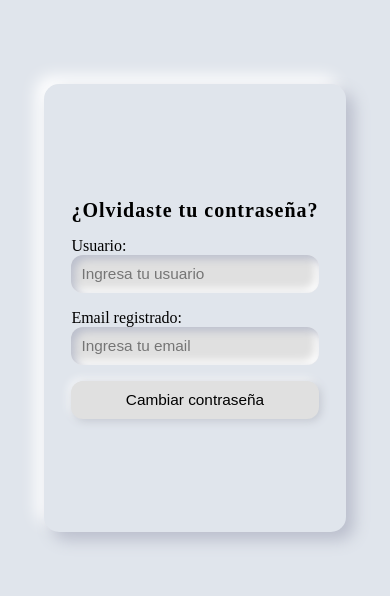
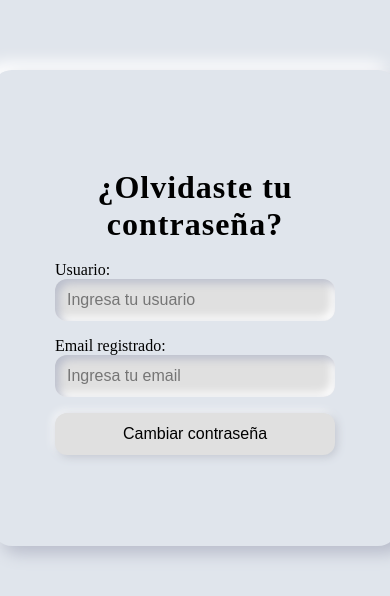
Before and after one commit to jballesteros28/My-List-To-Do, a React (Vite) app in the folder frontend/: page /forgot-password in a window 390 px wide. Shown: the part 114-710 px from the top of the page. Built offline with nearby package versions, Linux system fonts and the light colour scheme.

Commit message:
agrego boto eliminar cuenta y diseño responsive

```diff
--- a/frontend/src/styles/Auth.css
+++ b/frontend/src/styles/Auth.css
@@ -112,41 +112,3 @@ p{
   margin-left: auto;
   margin-right: auto;
 }
-
-
-
-@media (max-width: 600px) {
-  .login-container,
-  .register-container {
-    max-width: 98vw;
-    min-width: unset;
-    padding: 24px 7vw;
-    margin: 20px auto;
-    border-radius: 15px;
-  }
-
-  .login-container > *,
-  .register-container > * {
-    width: 100%;
-    max-width: 98vw;
-    min-width: unset;
-    margin-bottom: 15px;
-  }
-
-  h2 {
-    font-size: 1.25rem;
-    margin-bottom: 16px;
-  }
-
-  .neu-confirm-message {
-    padding: 1em 1.1em;
-    max-width: 98vw;
-    font-size: 1rem;
-  }
-
-  .neu-input, .neu-button {
-    font-size: 0.96rem;
-    padding: 10px;
-    min-width: unset;
-  }
-}
--- a/frontend/src/styles/DeleteAcount.css
+++ b/frontend/src/styles/DeleteAcount.css
@@ -16,16 +16,3 @@
   text-align: center;
   max-width: 350px;
 }
-
-@media (max-width: 600px) {
-  .delete-account-container {
-    margin-top: 1.3rem;
-    width: 100%;
-  }
-
-  .delete-message {
-    font-size: 1rem;
-    padding: 0.8rem 0.7rem;
-    max-width: 97vw;
-  }
-}
--- a/frontend/src/styles/Tareas.css
+++ b/frontend/src/styles/Tareas.css
@@ -5,13 +5,6 @@
   border-radius: 24px;
   box-shadow: 8px 8px 16px #babecc, -8px -8px 16px #ffffff;
   padding: 40px 32px;
-}
-@media (max-width: 600px) {
-  .tareas-wrapper {
-    flex-direction: column;
-    gap: 0.8rem;
-    align-items: stretch;
-  }
 }
 
 .tareas-title {
@@ -123,63 +116,3 @@
 .logout-btn:hover {
   background: #46a5b5;
 }
-
-
-@media (max-width: 600px) {
-  .tareas-wrapper {
-    max-width: 99vw;
-    padding: 18px 4vw;
-    border-radius: 14px;
-  }
-
-  .tareas-title {
-    font-size: 1.2rem;
-    margin-bottom: 20px;
-  }
-
-  .tareas-form {
-    flex-direction: column;
-    gap: 7px;
-    margin-bottom: 18px;
-  }
-
-  .tarea-input {
-    font-size: 1rem;
-    padding: 9px 9px;
-  }
-
-  .tarea-btn,
-  .agregar-btn,
-  .editar-btn,
-  .eliminar-btn,
-  .cancelar-btn {
-    min-width: 60px;
-    font-size: 0.97rem;
-    padding: 9px 0;
-    margin-left: 0;
-    margin-top: 5px;
-  }
-
-  .tareas-list {
-    gap: 14px;
-  }
-
-  .tarea-item {
-    padding: 11px 8px;
-    border-radius: 10px;
-    flex-direction: column;
-    align-items: flex-start;
-  }
-
-  .tarea-titulo {
-    font-size: 1rem;
-  }
-
-  .logout-btn {
-    min-width: 60px;
-    font-size: 0.95rem;
-    padding: 8px 0;
-    margin-bottom: 9px;
-    border-radius: 7px;
-  }
-}
```
